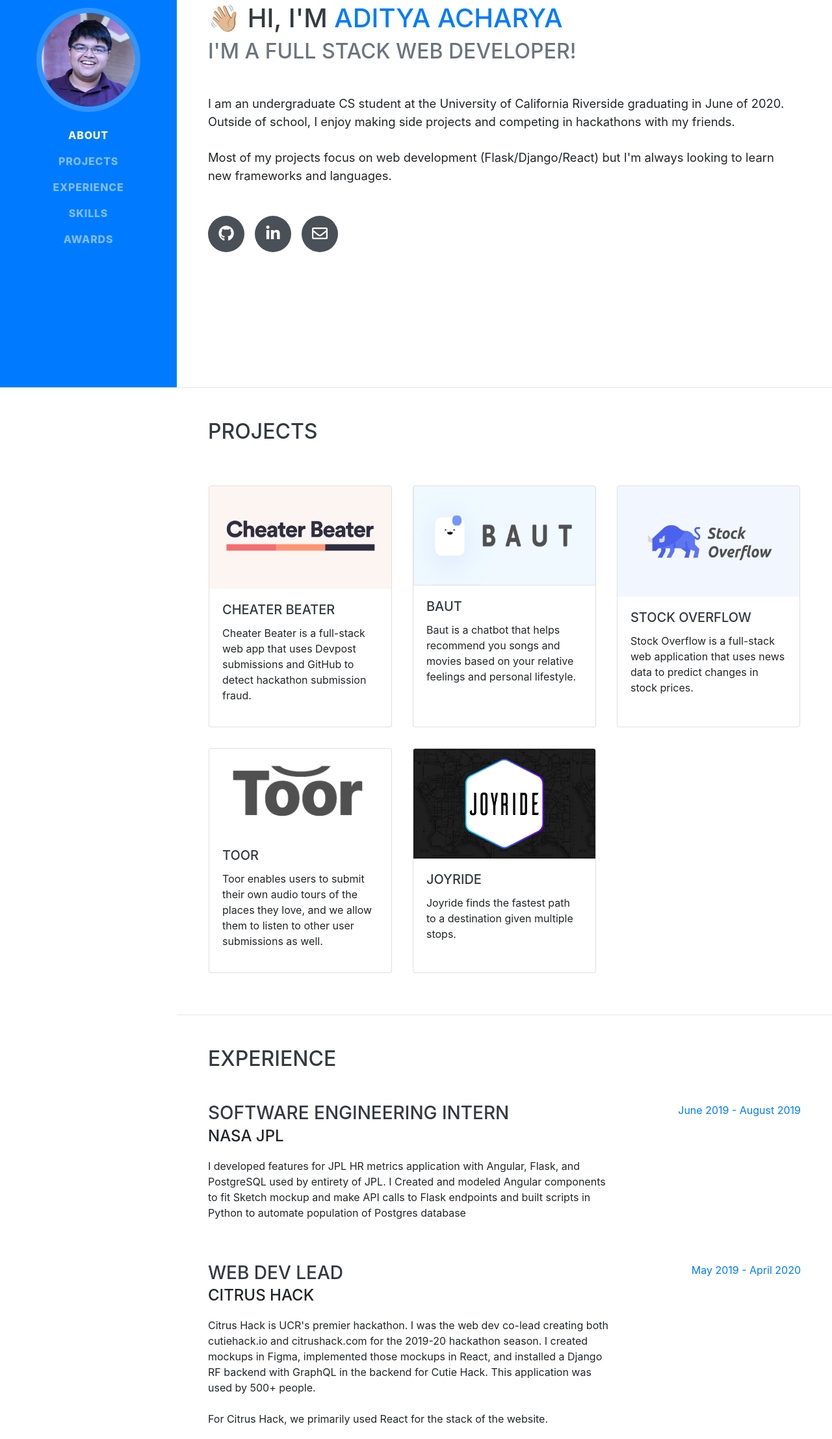
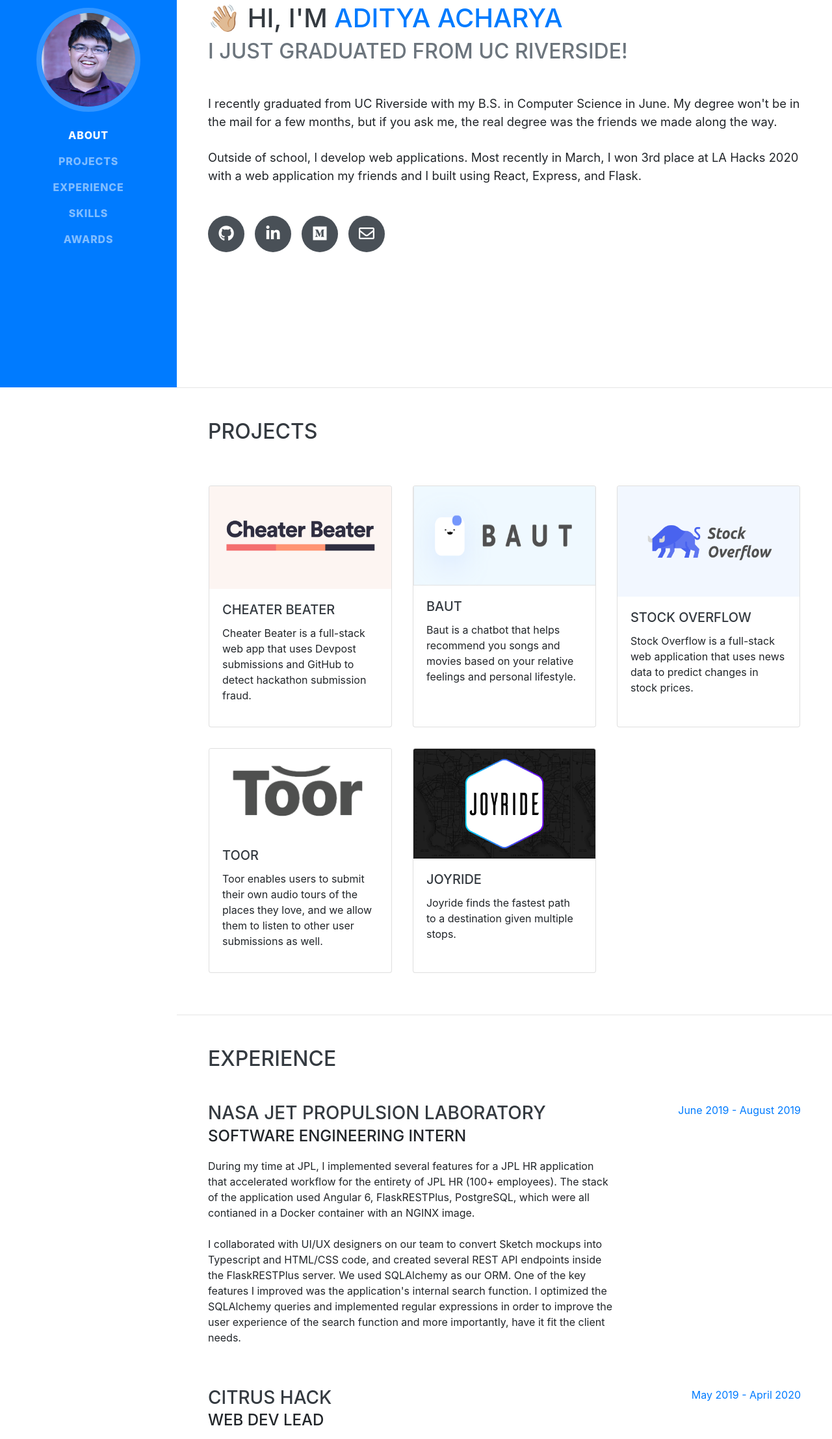
Before and after one commit to adialachar/personal_website, a Gatsby site: page / in a window 1280 px wide. Shown: the part 204-2418 px from the top of the page at 65% size. Built offline with nearby package versions, Linux system fonts and the light colour scheme; Gatsby itself is replaced by a stand-in of ours; a web font is replaced by a local one.

Commit message:
changed bio, changed exp

```diff
--- a/config.js
+++ b/config.js
@@ -23,6 +23,11 @@
       url: 'https://linkedin.com/in/aacha002/',
     },
     {
+      icon: 'fa-medium',
+      name: "Medium",
+      url: "https://medium.com/@aacha002",
+    },
+    {
       icon: 'far fa-envelope',
       name: 'Email',
       url: 'mailto:aacha002@ucr.edu',
--- a/src/pages/index.js
+++ b/src/pages/index.js
@@ -32,18 +32,20 @@
             <span className="text-primary"> {config.firstName} {config.lastName}</span>
 
           </h1>
-          <h2 className="mt-2 mb-5 text-secondary"> I'm a Full Stack Web Developer!</h2>
+          <h2 className="mt-2 mb-5 text-secondary"> I just graduated from UC Riverside!</h2>
           {/* <div className="subheading mb-5">
             {config.address} · {config.phone} ·
             <a href={`mailto:${config.email}`}>{config.email}</a>
           </div> */}
            <p className="lead mb-5">
-                    I am an undergraduate CS student at the University of California Riverside graduating in June of 2020.
-                    Outside of school, I enjoy making side projects and competing in hackathons with my friends.
+                    I recently graduated from UC Riverside with my B.S. in Computer Science in June.
+                    My degree won't be in the mail for a few months, but if you ask me, the real degree was the friends we made along the way.
+
                     <br></br>
                     <br></br>
-                    Most of my projects focus on web development (Flask/Django/React)
-                    but I'm always looking to learn new frameworks and languages.
+                    Outside of school, I develop web applications.
+                    Most recently in March, I won 3rd place at LA Hacks 2020 with a web application my friends and I built using React, Express, and Flask.
+
                  </p>
           <div className="social-icons">
             {config.socialLinks.map(social => {
@@ -88,12 +90,13 @@
 
           <div className="resume-item d-flex flex-column flex-md-row justify-content-between mb-5">
             <div className="resume-content">
-              <h3 className="mb-0">Software Engineering Intern</h3>
-              <div className="subheading mb-3">NASA JPL</div>
+              <h3 className="mb-0">NASA Jet Propulsion Laboratory</h3>
+              <div className="subheading mb-3">Software Engineering Intern</div>
               <p>
-              I developed features for JPL HR metrics application with Angular, Flask, and PostgreSQL used by entirety of JPL.
-              I Created and modeled Angular components to fit Sketch mockup and make API calls to Flask endpoints
-              and built scripts in Python to automate population of Postgres database
+              During my time at JPL, I implemented several features for a JPL HR application that accelerated workflow for the entirety of JPL HR (100+ employees). The stack of the application used Angular 6, FlaskRESTPlus, PostgreSQL, which were all contianed in a Docker container with an NGINX image.
+              <br></br>
+              <br/>
+              I collaborated with UI/UX designers on our team to convert Sketch mockups into Typescript and HTML/CSS code, and created several REST API endpoints inside the FlaskRESTPlus server. We used SQLAlchemy as our ORM. One of the key features I improved was the application's internal search function. I optimized the SQLAlchemy queries and implemented regular expressions in order to improve the user experience of the search function and more importantly, have it fit the client needs.
               </p>
             </div>
             <div className="resume-date text-md-right">
@@ -103,13 +106,11 @@
 
           <div className="resume-item d-flex flex-column flex-md-row justify-content-between mb-5">
             <div className="resume-content">
-              <h3 className="mb-0">Web Dev Lead</h3>
-              <div className="subheading mb-3">Citrus Hack</div>
+              <h3 className="mb-0">Citrus Hack</h3>
+              <div className="subheading mb-3">Web Dev Lead</div>
               <p>
-                Citrus Hack is UCR's premier hackathon. I was the web dev co-lead creating both cutiehack.io and citrushack.com for the 2019-20 hackathon season. I created mockups in Figma, implemented those mockups in React, and installed a Django RF backend with GraphQL in the backend for Cutie Hack. This application was used by 500+ people.
-              <br></br>
-              <br></br>
-            For Citrus Hack, we primarily used React for the stack of the website.
+                During the 2019-2020 MLH Hackathon season, I was one of the Web Dev Leads for both Cutie Hack and Citrus Hack. For Cutie Hack, we used a Django Rest Framework backend, a React frontend, a PostgreSQL database and we used GraphQL in order to limit the number of API endpoints created. In order to use GraphQL, we implemented graphene-django, a python GraphQL implementation, into the Django RF backend. The website was used by Cutie Hack in order to take the applicaitons of 500+ people.
+
               </p>
             </div>
             <div className="resume-date text-md-right">
@@ -117,8 +118,8 @@
             </div>
           </div>
           <div >
-          <a key="https://drive.google.com/file/d/1dqatR1CI5Jeqb6pUvsowVBtmMpfnABr2/view?usp=sharing"
-            href ="https://drive.google.com/file/d/1dqatR1CI5Jeqb6pUvsowVBtmMpfnABr2/view?usp=sharing"
+          <a key="https://drive.google.com/file/d/1_QKMy6OgK9h8gBRVEIaJibNKabpheV-Y/view?usp=sharing"
+            href ="https://drive.google.com/file/d/1_QKMy6OgK9h8gBRVEIaJibNKabpheV-Y/view?usp=sharing"
             className="btn btn-primary "><i className ="fas fa-download pr-1"></i>
                Download Resume
             </a>
```
